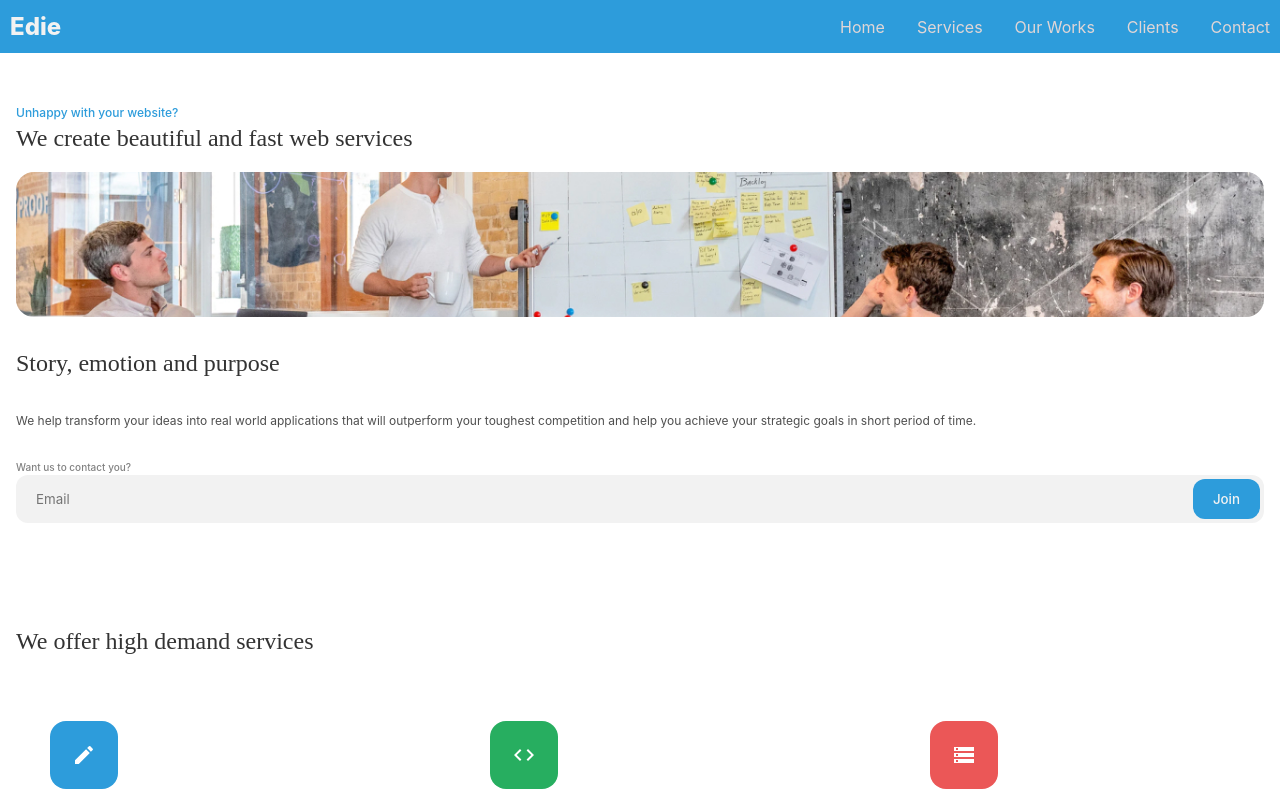
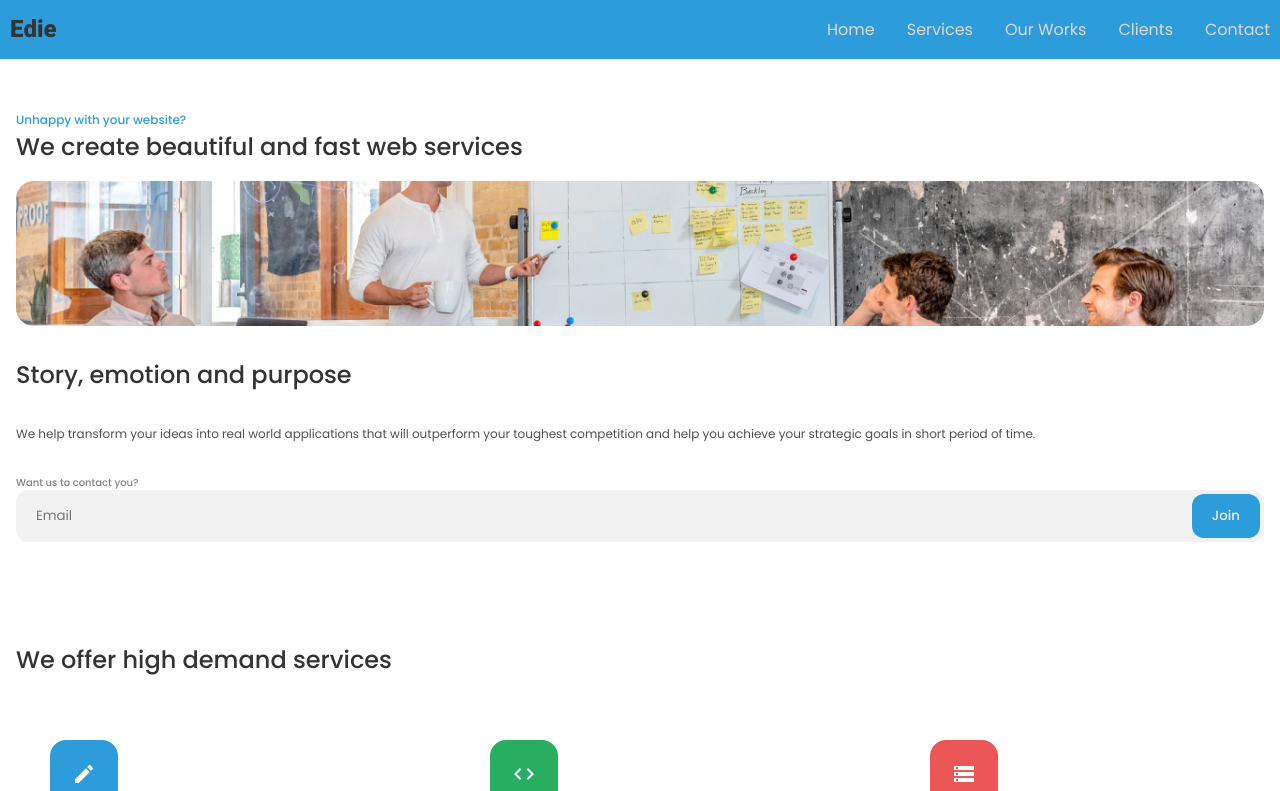
Before and after one commit to DSCKenyattaUniversity/frontend-design-translation, a React (Create React App) app: page / in a window 1280 px wide. Shown: the top 791 px of the page. Built offline with nearby package versions, Linux system fonts and the light colour scheme; the HTML template or start-up script is replaced by a standard one.

Commit message:
build: added all fonts

```diff
--- a/src/components/Footer.jsx
+++ b/src/components/Footer.jsx
@@ -1,8 +1,8 @@
 import styled from "styled-components";
 
-import linkedin from "../assets/linkedin.svg"
-import instagram from "../assets/instagram.svg"
-import twitter from "../assets/twitter.svg"
+import linkedin from "../assets/linkedin.svg";
+import instagram from "../assets/instagram.svg";
+import twitter from "../assets/twitter.svg";
 import EmailInput from "./EmailInput";
 
 export default function Footer() {
@@ -25,7 +25,9 @@ export default function Footer() {
 					</div>
 				</div>
 				<div className="contact-div">
-                    <p style={{color: "#828282", fontSize: 10}}>Want us to contact you?</p>
+					<p style={{ color: "#828282", fontSize: 10 }}>
+						Want us to contact you?
+					</p>
 					<EmailInput bgColor="#F2F2F2" />
 				</div>
 			</div>
@@ -33,16 +35,16 @@ export default function Footer() {
 				created by <span>Kijanda</span> - devchallenges.io
 			</p>
 		</StyledFooter>
-    )
+	);
 }
 
 const StyledFooter = styled.footer`
-    background-color: #100E1D;
+	background-color: #100e1d;
 	padding: 40px 36px;
-    color: #F2F2F2;
+	color: #f2f2f2;
 
 	a {
-        color: #F2F2F2;
+		color: #f2f2f2;
 	}
 
 	.top {
@@ -69,10 +71,13 @@ const StyledFooter = styled.footer`
 
 		.flex-mid {
 			.edie {
-                font-size: 2.25rem;
+				margin-bottom: 0.5rem;
+				font-family: "Heebo", sans-serif;
+				font-style: normal;
 				font-weight: 800;
-                color: inherit;
-                margin-bottom: 0.5rem;
+				font-size: 2.25rem; /* 36px  */
+				line-height: 53px;
+				color: #f2f2f2;
 			}
 			.icons {
 				display: flex;
@@ -82,8 +87,13 @@ const StyledFooter = styled.footer`
 	}
 
 	.bottom {
+		color: #f2f2f2;
+		font-family: "Montserrat", sans-serif;
+		font-style: normal;
+		font-weight: 500;
+		font-size: 0.875rem; /* 14px */
+		line-height: 17px;
 		text-align: center;
-        color: white;
 
 		span {
 			font-weight: bold;
@@ -92,4 +102,4 @@ const StyledFooter = styled.footer`
 			cursor: pointer;
 		}
 	}
-`
+`;
--- a/src/components/Header.jsx
+++ b/src/components/Header.jsx
@@ -1,18 +1,20 @@
 import styled from "styled-components";
-import MenuIcon from '@mui/icons-material/Menu';
+import MenuIcon from "@mui/icons-material/Menu";
 import { useRef } from "react";
 
-export default function Header () {
+export default function Header() {
 	const menuRef = useRef();
 
 	const toggleMenu = () => {
 		menuRef.current.classList.toggle("hidden");
-    }
+	};
 
 	return (
 		<StyledHeader>
 			<div className="container">
-                <a href="/" alt="Edie" className="logo">Edie</a>
+				<a href="/" alt="Edie" className="logo">
+					Edie
+				</a>
 				<MenuIcon onClick={toggleMenu} className="menu-icon" />
 			</div>
 			<div className="menu hidden" ref={menuRef}>
@@ -23,12 +25,12 @@ export default function Header () {
 				<a href="#contact">Contact</a>
 			</div>
 		</StyledHeader>
-    )
+	);
 }
 
 const StyledHeader = styled.header`
-    background-color: #2D9CDB;
-    color: #F2F2F2;
+	background-color: #2d9cdb;
+	color: #f2f2f2;
 	padding: 12px 10px;
 	margin-bottom: 36px;
 
@@ -36,7 +38,8 @@ const StyledHeader = styled.header`
 		cursor: pointer;
 	}
 
-    @media only screen and (min-width: 768px) { /* on tablet and desktops */
+	@media only screen and (min-width: 768px) {
+		/* on tablet and desktops */
 		display: flex;
 		align-items: center;
 		justify-content: space-between;
@@ -54,10 +57,13 @@ const StyledHeader = styled.header`
 
 	& .logo {
 		display: block;
-        font-size: 24px;
+		text-decoration: none;
+		font-family: "Heebo", sans-serif;
+		font-style: normal;
 		font-weight: 800;
-        text-decoration: none;
-        color: inherit;
+		font-size: 1.5rem; /* 24px */
+		line-height: 35px;
+		color: #333333;
 	}
 
 	.menu {
@@ -67,7 +73,8 @@ const StyledHeader = styled.header`
 		gap: 1rem;
 		margin-top: 1rem;
 
-        @media only screen and (min-width: 768px) { /* on tablet and desktops */
+		@media only screen and (min-width: 768px) {
+			/* on tablet and desktops */
 			margin-top: 0;
 			flex-direction: row;
 			align-items: center;
@@ -75,7 +82,7 @@ const StyledHeader = styled.header`
 		}
 
 		a {
-            color: #E1D6D6;
+			color: #e1d6d6;
 			text-decoration: none;
 
 			&:hover {
@@ -86,8 +93,9 @@ const StyledHeader = styled.header`
 
 	.hidden {
 		display: none;
-        @media only screen and (min-width: 768px) { /* on tablet and desktops */
+		@media only screen and (min-width: 768px) {
+			/* on tablet and desktops */
 			display: flex;
 		}
 	}
-`
+`;
--- a/src/index.css
+++ b/src/index.css
@@ -1,19 +1,14 @@
+@import url("https://fonts.googleapis.com/css2?family=Heebo:wght@800&family=Montserrat:wght@500&family=Poppins:wght@300;400;500;700&display=swap");
+
 body {
 	margin: 0;
-	font-family: -apple-system, BlinkMacSystemFont, "Segoe UI", "Roboto",
-		"Oxygen", "Ubuntu", "Cantarell", "Fira Sans", "Droid Sans",
-		"Helvetica Neue", sans-serif;
+	font-family: "Poppins", sans-serif;
 	-webkit-font-smoothing: antialiased;
 	-moz-osx-font-smoothing: grayscale;
 }
 
 * {
 	margin: 0;
-}
-
-code {
-	font-family: source-code-pro, Menlo, Monaco, Consolas, "Courier New",
-		monospace;
 }
 
 img {
```
Lines whose indentation alone changed are shown as unchanged.
